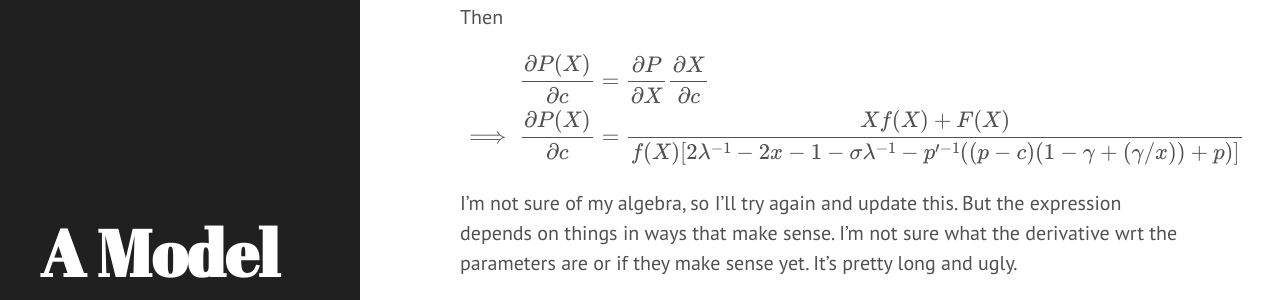
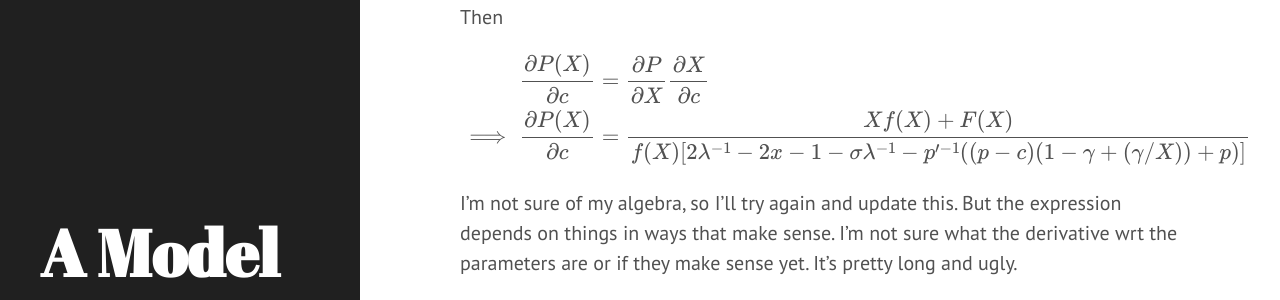
Before and after one commit to akhilrao/akhilrao.github.io, a Jekyll site: the page built from _posts/2015-10-18-risky-good-supply-passthrough.md, in a window 1280 px wide and 900 px high, scrolled down 1739 px. Shown: the part 206-506 px from the top of the window. Built offline with Jekyll 4.4.1, drawn with Linux system fonts in a browser that asks for light colours; Markdown is read by kramdown in place of the engine named in the settings; formulas are drawn with MathJax 3.

Commit message:
fixed typos

```diff
--- a/_posts/2015-10-18-risky-good-supply-passthrough.md
+++ b/_posts/2015-10-18-risky-good-supply-passthrough.md
@@ -56,7 +56,7 @@ Then
 
 $$ \begin{align}
 \frac{\partial P(X)}{\partial c} & = \frac{\partial P}{\partial X}\frac{\partial X}{\partial c} \cr
-\implies \frac{\partial P(X)}{\partial c} & = \frac{Xf(X) + F(X)}{f(X)[2 \lambda^{-1} - 2x - 1 - \sigma \lambda^{-1} - p'^{-1}((p-c)(1- \gamma + ( \gamma / x) ) + p)]}  \cr
+\implies \frac{\partial P(X)}{\partial c} & = \frac{Xf(X) + F(X)}{f(X)[2 \lambda^{-1} - 2x - 1 - \sigma \lambda^{-1} - p'^{-1}((p-c)(1- \gamma + ( \gamma / X) ) + p)]}  \cr
 \end{align} $$
 
 I'm not sure of my algebra, so I'll try again and update this. But the expression depends on things in ways that make sense. I'm not sure what the derivative wrt the parameters are or if they make sense yet. It's pretty long and ugly.
```
Also changed, not shown: 1 other file.
